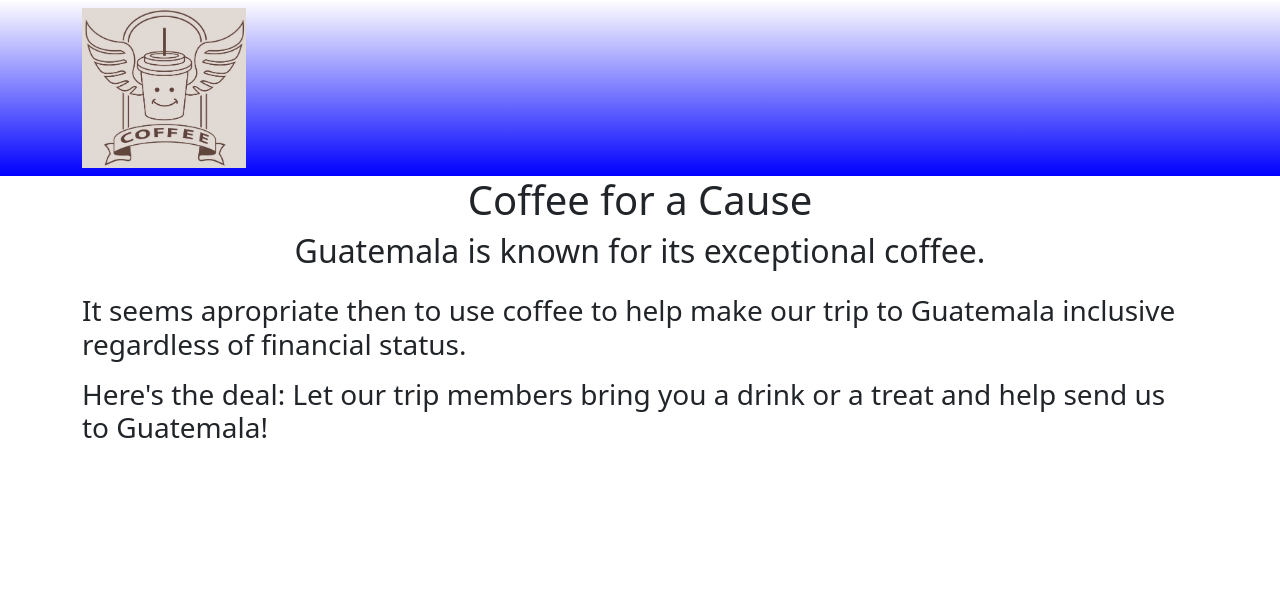
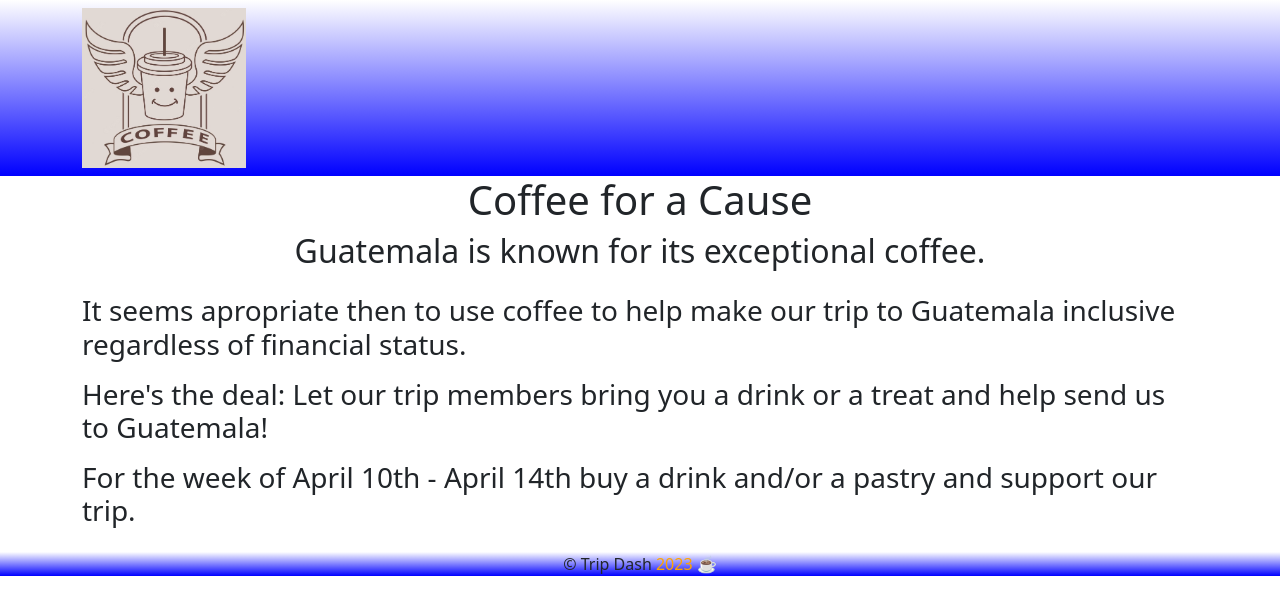
Before and after one commit to eitanfire/Trip-Dash, a React (Create React App) app: page / in a window 1280 px wide. Shown: the top 614 px of the page. Built offline with nearby package versions, Linux system fonts and the light colour scheme.

Commit message:
add Header and Footer

```diff
--- a/src/App.css
+++ b/src/App.css
@@ -3,9 +3,21 @@
   /* float:inline-start; */
 }
 
-.NavBar {
+.NavBar, .site-footer {
   background:
   /* url(https://upload.wikimedia.org/wikipedia/commons/thumb/e/ec/Flag_of_Guatemala.svg/2560px-Flag_of_Guatemala.svg.png),  */
   linear-gradient(white, blue);
   background-size:fit-content;
 }
+
+/* .site-footer {
+   padding: 15px 0;
+  margin-top: 2rem;
+  margin-bottom: -5rem;
+  opacity: 0.85;
+  color: white;
+  font-size: larger;
+    position: absolute;
+  bottom: 0;
+  width: 100%;
+} */
--- a/src/App.js
+++ b/src/App.js
@@ -1,20 +1,14 @@
 import React from "react";
 import HomePage from '../src/pages/HomePage';
-import { Container, Navbar, NavbarBrand } from "reactstrap";
-import logo from "../src/assets/img/trip-dash-logo.png";
-import "./App.css";
+import Header from './components/Header';
+import Footer from "./components/Footer";
 
 function App() {
   return (
     <div className="App">
-      <Navbar className="NavBar" dark color="primary" sticky="top" expand="md">
-        <Container>
-          <NavbarBrand href="/">
-            <img className="logo" src={logo} alt="trip dash logo" />
-          </NavbarBrand>
-        </Container>
-      </Navbar>
+      <Header />
       <HomePage />
+      <Footer />
     </div>
   );
 }
--- /dev/null
+++ b/src/components/Footer.js
@@ -0,0 +1,17 @@
+import { Container, Row, Col } from "reactstrap";
+import { Link } from "react-router-dom";
+
+const Footer = () => {
+    const d = new Date();
+    let year = d.getFullYear();
+  return (
+    <footer className="site-footer">
+      <p className="site-footer text-center">
+        © Trip Dash <span style={{ color: "orange" }}>{year}</span>
+        <span id="heart"> ☕️ </span>
+      </p>
+    </footer>
+  );
+    }
+
+    export default Footer;
--- /dev/null
+++ b/src/components/Header.js
@@ -0,0 +1,17 @@
+import { Container, Navbar, NavbarBrand } from "reactstrap";
+import logo from '../assets/img/trip-dash-logo.png'
+import "../App.css";
+
+const Header = () => {
+    return (
+    <Navbar className="NavBar" dark color="primary" sticky="top" expand="md">
+      <Container>
+        <NavbarBrand href="/">
+          <img className="logo" src={logo} alt="trip dash logo" />
+        </NavbarBrand>
+      </Container>
+    </Navbar>
+    );
+}
+
+export default Header;
--- a/src/pages/HomePage.js
+++ b/src/pages/HomePage.js
@@ -20,6 +20,9 @@ const HomePage = () => {
               Here's the deal: Let our trip members bring you a drink or a treat
               and help send us to Guatemala!
             </p>
+            <p>
+For the week of April 10th - April 14th buy a drink and/or a pastry and support our trip.
+            </p>
           </h3>
         </Row>
       </Container>
```
